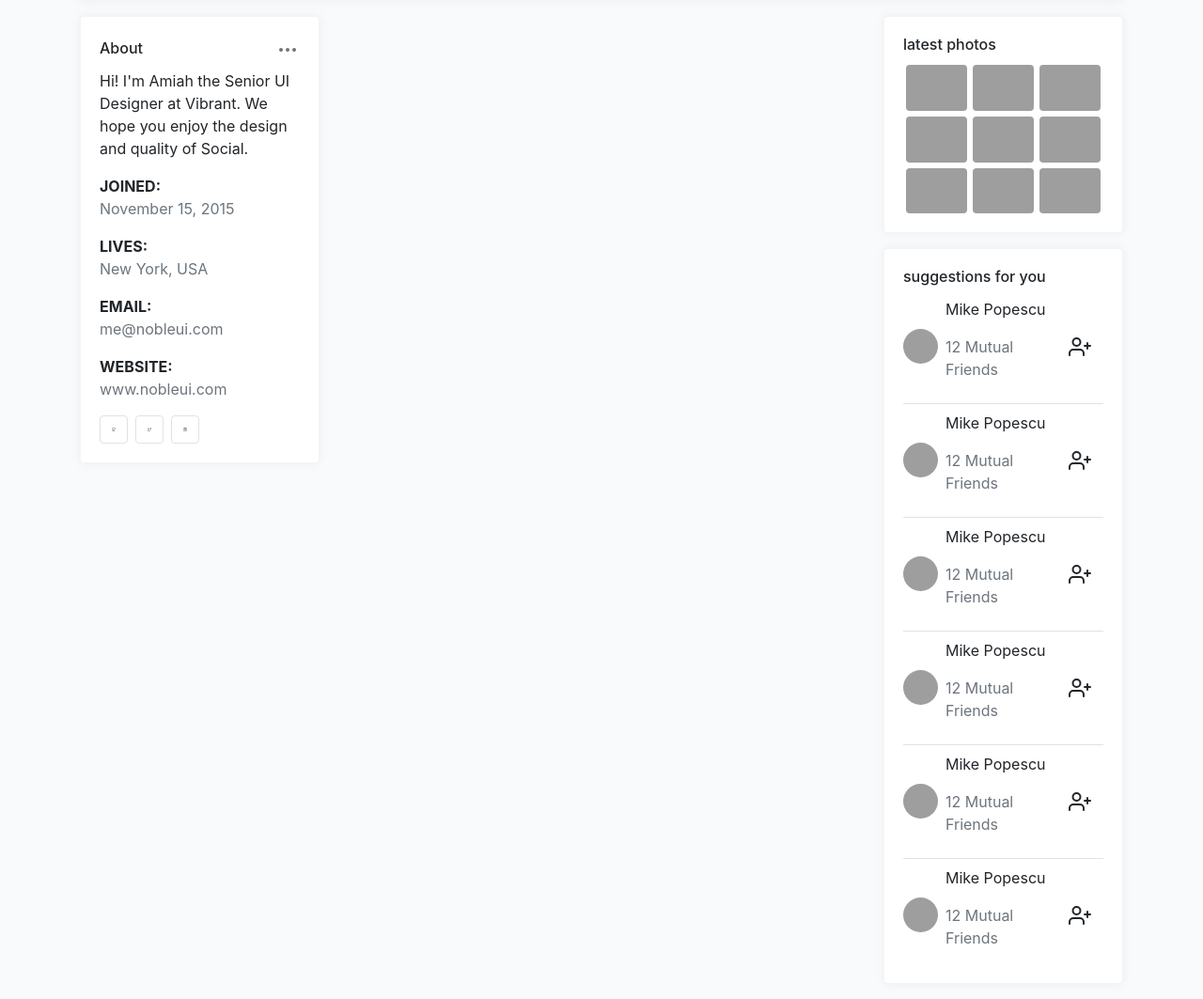
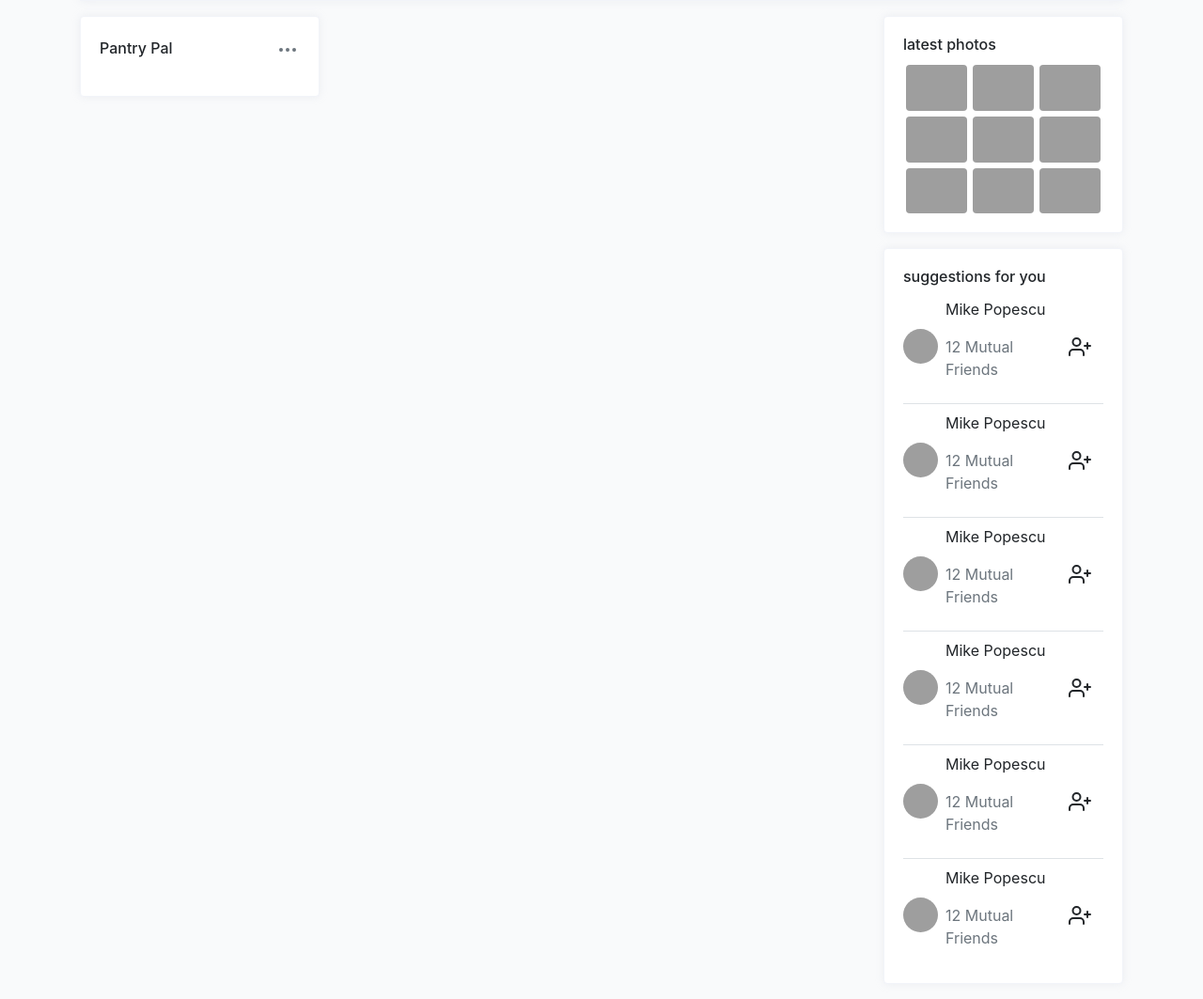
Before and after one commit to CS3300Group13/Project2, a Django app: template pantrypal/templates/feed/feed.html in a window 1280 px wide. Shown: the part 906-1969 px from the top of the page at 94% size. Run offline with Django 4.2, Linux system fonts and the light colour scheme; the template is opened without the code that fills it, so the values that code supplies are empty; some libraries are stand-ins or nearby versions; grey boxes are pictures that could not be loaded.

Commit message:
Got rid of about on feed, and linked profile

```diff
--- a/pantrypal/templates/base/layout.html
+++ b/pantrypal/templates/base/layout.html
@@ -272,7 +272,7 @@
                     <polygon points="23 7 16 12 23 17 23 7"></polygon>
                     <rect x="1" y="5" width="15" height="14" rx="2" ry="2"></rect>
                   </svg>
-                  <a class="pt-1px d-none d-md-block" href="#">Profile</a>
+                  <a class="pt-1px d-none d-md-block" href="{% url 'users:profile'%}">Profile</a>
                 </li>
               </ul>
             </div>
--- a/pantrypal/templates/feed/feed.html
+++ b/pantrypal/templates/feed/feed.html
@@ -13,7 +13,7 @@
           <div class="card rounded">
             <div class="card-body">
               <div class="d-flex align-items-center justify-content-between mb-2">
-                <h6 class="card-title mb-0">About</h6>
+                <h6 class="card-title mb-0">Pantry Pal</h6>
                 <div class="dropdown">
                   <button class="btn p-0" type="button" id="dropdownMenuButton" data-toggle="dropdown" aria-haspopup="true" aria-expanded="false">
                     <svg xmlns="http://www.w3.org/2000/svg" width="24" height="24" viewBox="0 0 24 24" fill="none" stroke="currentColor" stroke-width="2" stroke-linecap="round" stroke-linejoin="round" class="feather feather-more-horizontal icon-lg text-muted pb-3px">
@@ -45,41 +45,7 @@
                   </div>
                 </div>
               </div>
-              <p>Hi! I'm Amiah the Senior UI Designer at Vibrant. We hope you enjoy the design and quality of Social.</p>
-              <div class="mt-3">
-                <label class="tx-11 font-weight-bold mb-0 text-uppercase">Joined:</label>
-                <p class="text-muted">November 15, 2015</p>
-              </div>
-              <div class="mt-3">
-                <label class="tx-11 font-weight-bold mb-0 text-uppercase">Lives:</label>
-                <p class="text-muted">New York, USA</p>
-              </div>
-              <div class="mt-3">
-                <label class="tx-11 font-weight-bold mb-0 text-uppercase">Email:</label>
-                <p class="text-muted">me@nobleui.com</p>
-              </div>
-              <div class="mt-3">
-                <label class="tx-11 font-weight-bold mb-0 text-uppercase">Website:</label>
-                <p class="text-muted">www.nobleui.com</p>
-              </div>
               <div class="mt-3 d-flex social-links">
-                <a href="javascript:;" class="btn d-flex align-items-center justify-content-center border mr-2 btn-icon github">
-                  <svg xmlns="http://www.w3.org/2000/svg" width="24" height="24" viewBox="0 0 24 24" fill="none" stroke="currentColor" stroke-width="2" stroke-linecap="round" stroke-linejoin="round" class="feather feather-github" data-toggle="tooltip" title="" data-original-title="github.com/nobleui">
-                    <path d="M9 19c-5 1.5-5-2.5-7-3m14 6v-3.87a3.37 3.37 0 0 0-.94-2.61c3.14-.35 6.44-1.54 6.44-7A5.44 5.44 0 0 0 20 4.77 5.07 5.07 0 0 0 19.91 1S18.73.65 16 2.48a13.38 13.38 0 0 0-7 0C6.27.65 5.09 1 5.09 1A5.07 5.07 0 0 0 5 4.77a5.44 5.44 0 0 0-1.5 3.78c0 5.42 3.3 6.61 6.44 7A3.37 3.37 0 0 0 9 18.13V22"></path>
-                  </svg>
-                </a>
-                <a href="javascript:;" class="btn d-flex align-items-center justify-content-center border mr-2 btn-icon twitter">
-                  <svg xmlns="http://www.w3.org/2000/svg" width="24" height="24" viewBox="0 0 24 24" fill="none" stroke="currentColor" stroke-width="2" stroke-linecap="round" stroke-linejoin="round" class="feather feather-twitter" data-toggle="tooltip" title="" data-original-title="twitter.com/nobleui">
-                    <path d="M23 3a10.9 10.9 0 0 1-3.14 1.53 4.48 4.48 0 0 0-7.86 3v1A10.66 10.66 0 0 1 3 4s-4 9 5 13a11.64 11.64 0 0 1-7 2c9 5 20 0 20-11.5a4.5 4.5 0 0 0-.08-.83A7.72 7.72 0 0 0 23 3z"></path>
-                  </svg>
-                </a>
-                <a href="javascript:;" class="btn d-flex align-items-center justify-content-center border mr-2 btn-icon instagram">
-                  <svg xmlns="http://www.w3.org/2000/svg" width="24" height="24" viewBox="0 0 24 24" fill="none" stroke="currentColor" stroke-width="2" stroke-linecap="round" stroke-linejoin="round" class="feather feather-instagram" data-toggle="tooltip" title="" data-original-title="instagram.com/nobleui">
-                    <rect x="2" y="2" width="20" height="20" rx="5" ry="5"></rect>
-                    <path d="M16 11.37A4 4 0 1 1 12.63 8 4 4 0 0 1 16 11.37z"></path>
-                    <line x1="17.5" y1="6.5" x2="17.51" y2="6.5"></line>
-                  </svg>
-                </a>
               </div>
             </div>
           </div>
--- a/pantrypal/users/forms.py
+++ b/pantrypal/users/forms.py
@@ -1,7 +1,6 @@
 from django.contrib.auth.forms import UserCreationForm
 from django.contrib.auth.models import User
 from django import forms
-
 
 class RegistrationForm(UserCreationForm):
     first_name = forms.CharField(max_length=30)
```
